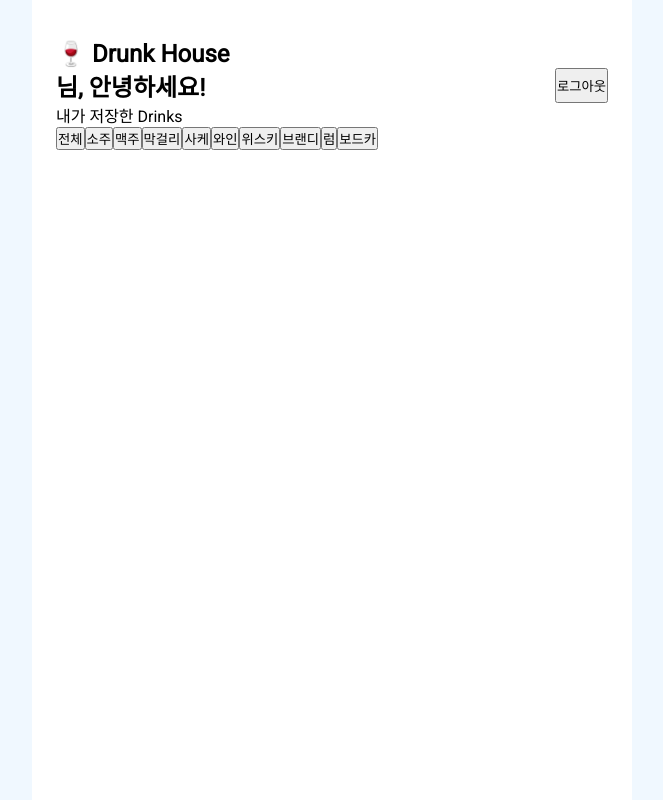
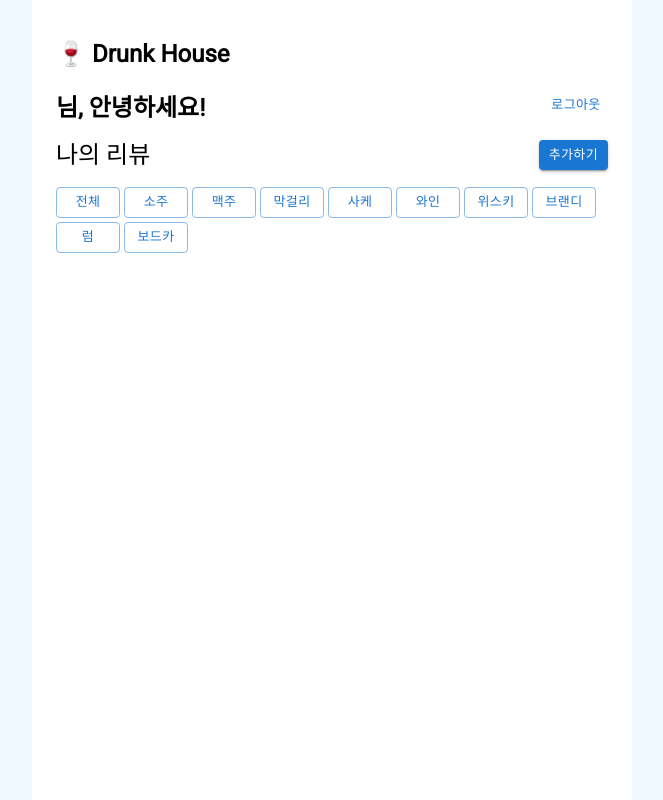
Before and after one commit to appleSimple/drunk-house, a Next.js app: page /home/my-page in a window 1280 px wide. Shown: the whole page, without its empty margins (308-971 px from the left). Built offline with nearby package versions, Linux system fonts and the light colour scheme.

Commit message:
style: 마이페이지 추가하기 모달 구현중

```diff
--- a/src/app/home/my-page/page.module.css
+++ b/src/app/home/my-page/page.module.css
@@ -1,8 +1,24 @@
 .myPage {
+  margin-top: 20px;
+  display: flex;
+  flex-direction: column;
+  gap: 16px;
+}
 
+.row {
+  display: flex;
+  justify-content: space-between;
+  align-items: center;
 }
 
 .info {
   display: flex;
   justify-content: space-between;
 }
+
+.cardList {
+  width: 100%;
+  display: flex;
+  flex-wrap: wrap;
+  gap: 4px;
+}
--- a/src/app/home/my-page/page.tsx
+++ b/src/app/home/my-page/page.tsx
@@ -7,9 +7,16 @@ import DrinkCategoryName from '@/constants/enumToName/drink-category';
 import { useUserStore } from '@/store/useUserStore';
 import { useRouter } from 'next/navigation';
 import { getReviewList, Condition } from '@/config/api/review-service';
+import Button from '@mui/material/Button';
+import { Typography } from '@mui/material';
+
+import Dialog from '@mui/material/Dialog';
+import DialogContent from '@mui/material/DialogContent';
+import DialogContentText from '@mui/material/DialogContentText';
+import DialogTitle from '@mui/material/DialogTitle';
 
 export default function MyPage() {
-  const router = useRouter()
+  const router = useRouter();
   const [page, setPage] = useState(0);
   const [size, setSize] = useState(10);
   const [category, setCategory] = useState<Partial<Condition>>('');
@@ -43,18 +50,34 @@ export default function MyPage() {
   }
 
   return (
-    <>
-      <div className={styles.myPage}>
-        <div className={styles.info}>
-          <h2>{nickName}님, 안녕하세요!</h2>
-          <button type='button' onClick={() => router.push('/login')}>로그아웃</button>
-        </div>
-        <div>내가 저장한 Drinks</div>
-        {Object.keys(DrinkCategoryName).map((category) => (
-          <button key={category} onClick={() => handleCategory(category)}>{DrinkCategoryName[category]}</button>
+    <div className={styles.myPage}>
+      <div className={styles.row}>
+        <h2>{nickName}님, 안녕하세요!</h2>
+        <Button variant="text" size="small" onClick={() => router.push('/login')}>
+          로그아웃
+        </Button>
+      </div>
+
+      <div className={styles.row}>
+        <Typography variant="h5">나의 리뷰</Typography>
+        <Button variant="contained" size="small">
+          추가하기
+        </Button>
+      </div>
+
+      <div className={styles.cardList}>
+        {Object.keys(DrinkCategoryName).map((el) => (
+          <Button
+            variant={el === category ? 'contained' : 'outlined'}
+            size="small"
+            key={el}
+            onClick={() => handleCategory(el)}
+          >
+            {DrinkCategoryName[el]}
+          </Button>
         ))}
-        <CardList list={drinkList} />
       </div>
-    </>
+      <CardList list={drinkList} />
+    </div>
   );
 }
```
